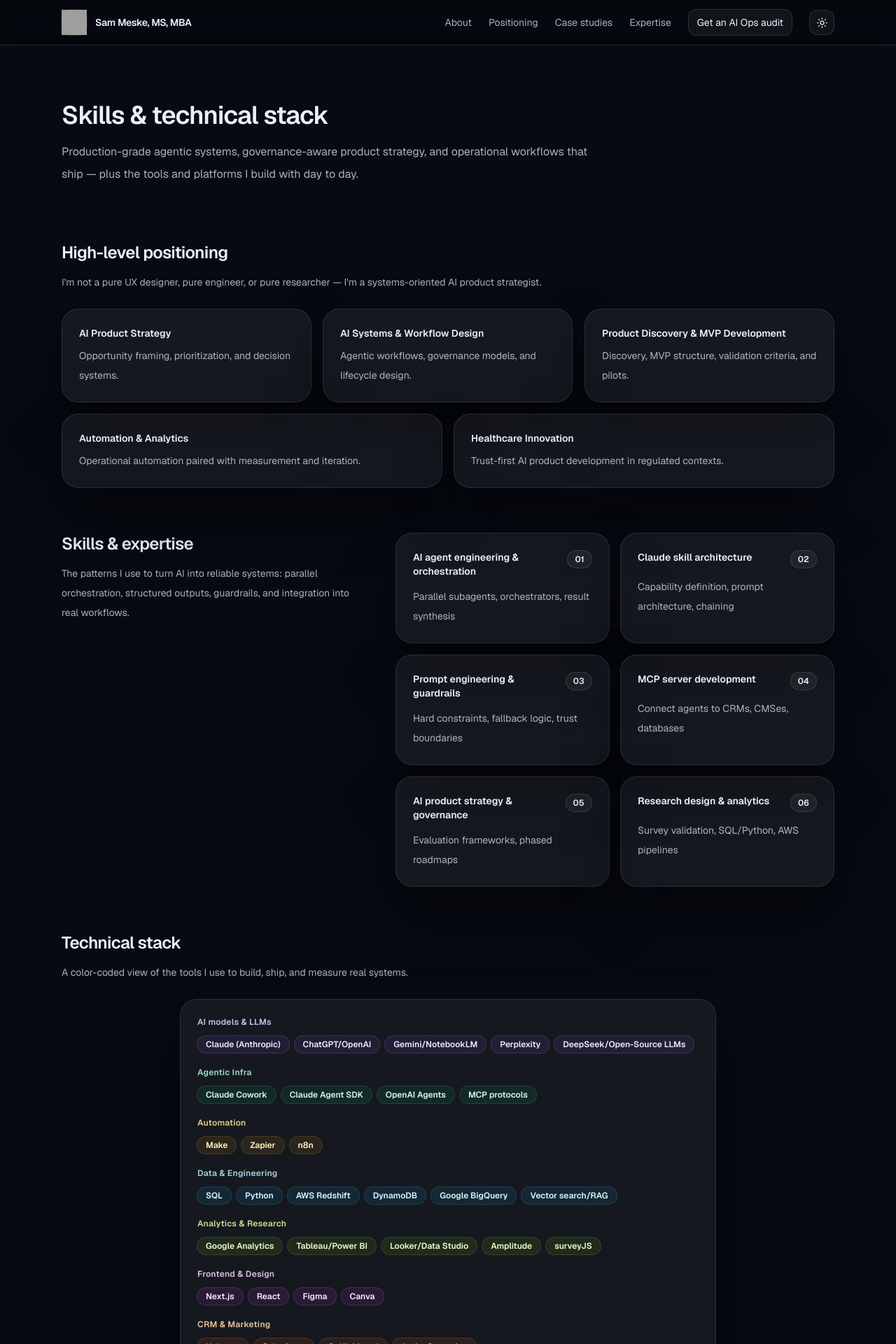
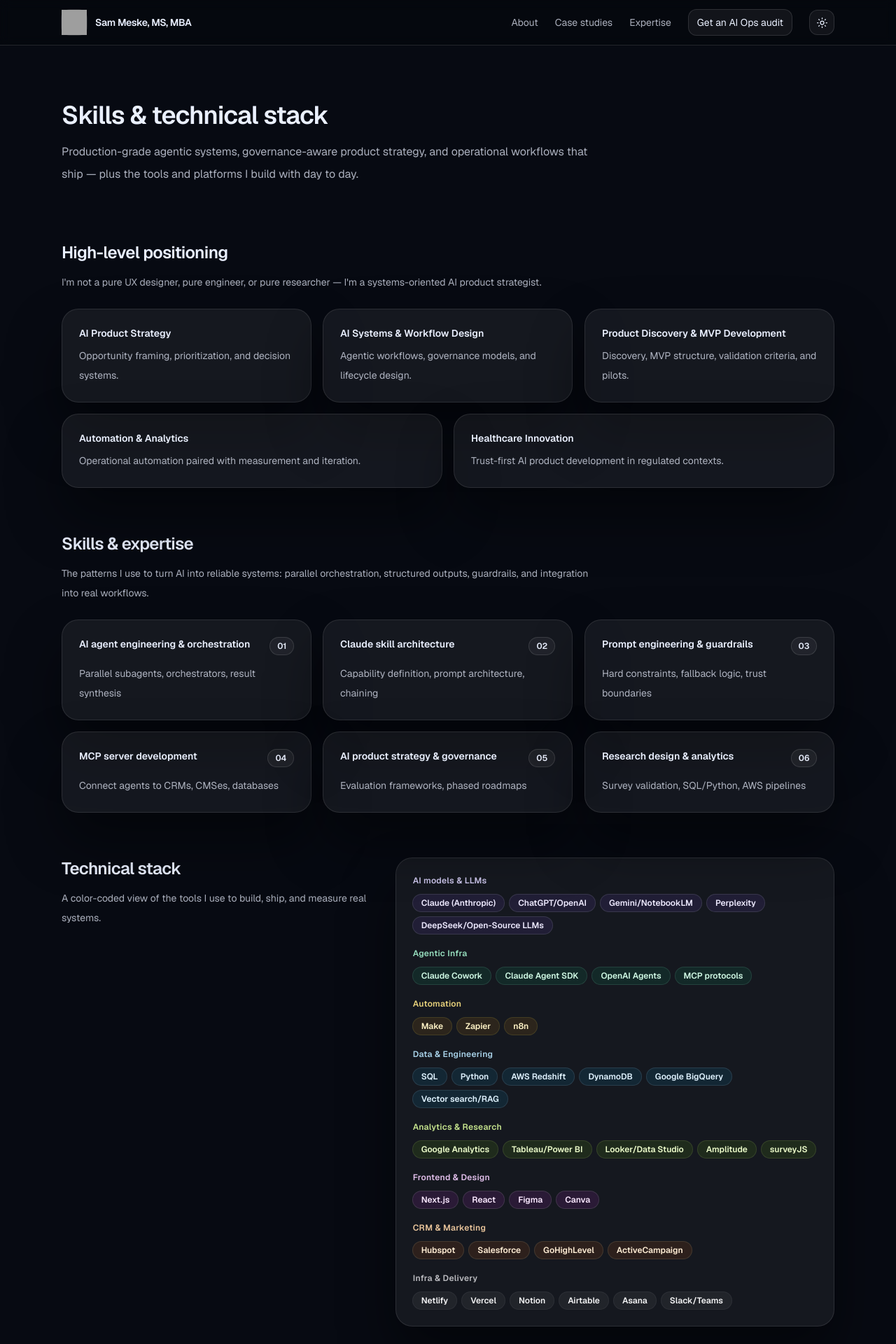
Before and after one commit to smeske10/sam-meske-portfolio, a Next.js app in the folder vision-venture-site/: page /expertise in a window 1280 px wide. Shown: the top 1920 px of the page at 70% size. Built offline with nearby package versions, Linux system fonts and the light colour scheme; no server answers; grey boxes are pictures that could not be loaded.

Commit message:
UI: refine expertise layout; remove positioning from nav

```diff
--- a/vision-venture-site/src/app/expertise/page.tsx
+++ b/vision-venture-site/src/app/expertise/page.tsx
@@ -102,8 +102,8 @@ export default function ExpertisePage() {
         </section>
 
         <section className="vv-container pb-12 md:pb-16">
-          <div className="grid gap-10 md:grid-cols-12">
-            <div className="md:col-span-5">
+          <div className="flex flex-col gap-6">
+            <div className="max-w-3xl">
               <h2 className="text-2xl font-semibold tracking-tight">
                 Skills &amp; expertise
               </h2>
@@ -113,8 +113,8 @@ export default function ExpertisePage() {
                 into real workflows.
               </p>
             </div>
-            <div className="md:col-span-7">
-              <div className="grid gap-4 md:grid-cols-2">
+
+            <div className="grid gap-4 md:grid-cols-3">
               {[
                 {
                   n: "01",
@@ -166,12 +166,11 @@ export default function ExpertisePage() {
               ))}
             </div>
           </div>
-          </div>
         </section>
 
         <section className="vv-container pb-14 md:pb-20">
-          <div className="flex flex-col gap-6">
-            <div className="max-w-3xl">
+          <div className="grid gap-10 md:grid-cols-12">
+            <div className="md:col-span-5">
               <h2 className="text-2xl font-semibold tracking-tight">
                 Technical stack
               </h2>
@@ -181,7 +180,8 @@ export default function ExpertisePage() {
               </p>
             </div>
 
-            <div className="vv-card w-full rounded-3xl p-6 md:mx-auto md:max-w-[766px]">
+            <div className="md:col-span-7">
+              <div className="vv-card w-full rounded-3xl p-6">
                 <div className="grid gap-5">
                   {[
                     {
@@ -295,6 +295,7 @@ export default function ExpertisePage() {
                 </div>
               </div>
             </div>
+          </div>
         </section>
       </main>
 
--- a/vision-venture-site/src/components/MobileNav.tsx
+++ b/vision-venture-site/src/components/MobileNav.tsx
@@ -16,7 +16,6 @@ import {
 const NAV_LINKS: Array<{ label: string; href: string }> = [
   { label: "Home", href: "/#top" },
   { label: "About", href: "/about" },
-  { label: "Positioning", href: "/expertise#positioning" },
   { label: "Case studies", href: "/case-studies" },
   { label: "Expertise", href: "/expertise" },
 ];
--- a/vision-venture-site/src/components/SiteHeader.tsx
+++ b/vision-venture-site/src/components/SiteHeader.tsx
@@ -24,9 +24,6 @@ export function SiteHeader() {
           <Link className="vv-link" href="/about">
             About
           </Link>
-          <Link className="vv-link" href="/expertise#positioning">
-            Positioning
-          </Link>
           <Link className="vv-link" href="/case-studies">
             Case studies
           </Link>
```
Lines whose indentation alone changed are shown as unchanged.
